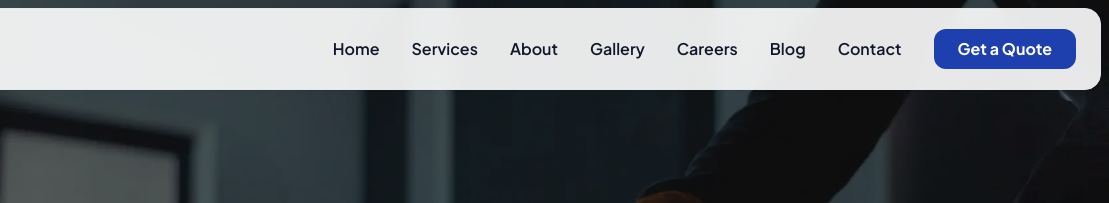
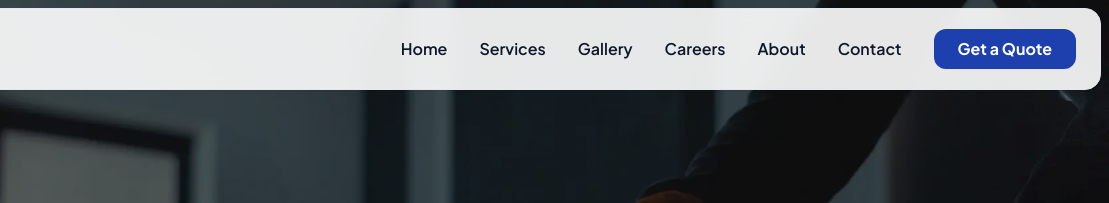
Before and after one commit to baldolopes/eyasindycleaning, a website: page index.html in a window 1280 px wide. Shown: the top 203 px of the page, 171-1280 px from the left. Drawn offline with nearby package versions, Linux system fonts and the light colour scheme.

Commit message:
Update: Nav Bar re-organised

```diff
--- a/index.html
+++ b/index.html
@@ -87,10 +87,9 @@
             <nav class="hidden md:flex space-x-8 items-center">
                 <a href="index.html" class="font-semibold hover:text-brand-royal transition">Home</a>
                 <a href="/services/" class="font-semibold hover:text-brand-royal transition">Services</a>
-                <a href="/about/" class="font-semibold hover:text-brand-royal transition">About</a>
                 <a href="/gallery/" class="font-semibold hover:text-brand-royal transition">Gallery</a>
                 <a href="/careers/" class="font-semibold hover:text-brand-royal transition">Careers</a>
-                <a href="/blog/" class="font-semibold hover:text-brand-royal transition">Blog</a>
+                <a href="/about/" class="font-semibold hover:text-brand-royal transition">About</a>
                 <a href="/contact/" class="font-semibold hover:text-brand-royal transition">Contact</a>
                 <a href="/contact/"
                     class="bg-brand-royal text-white px-6 py-2 rounded-xl font-bold hover:bg-opacity-90 transition">Get
```
